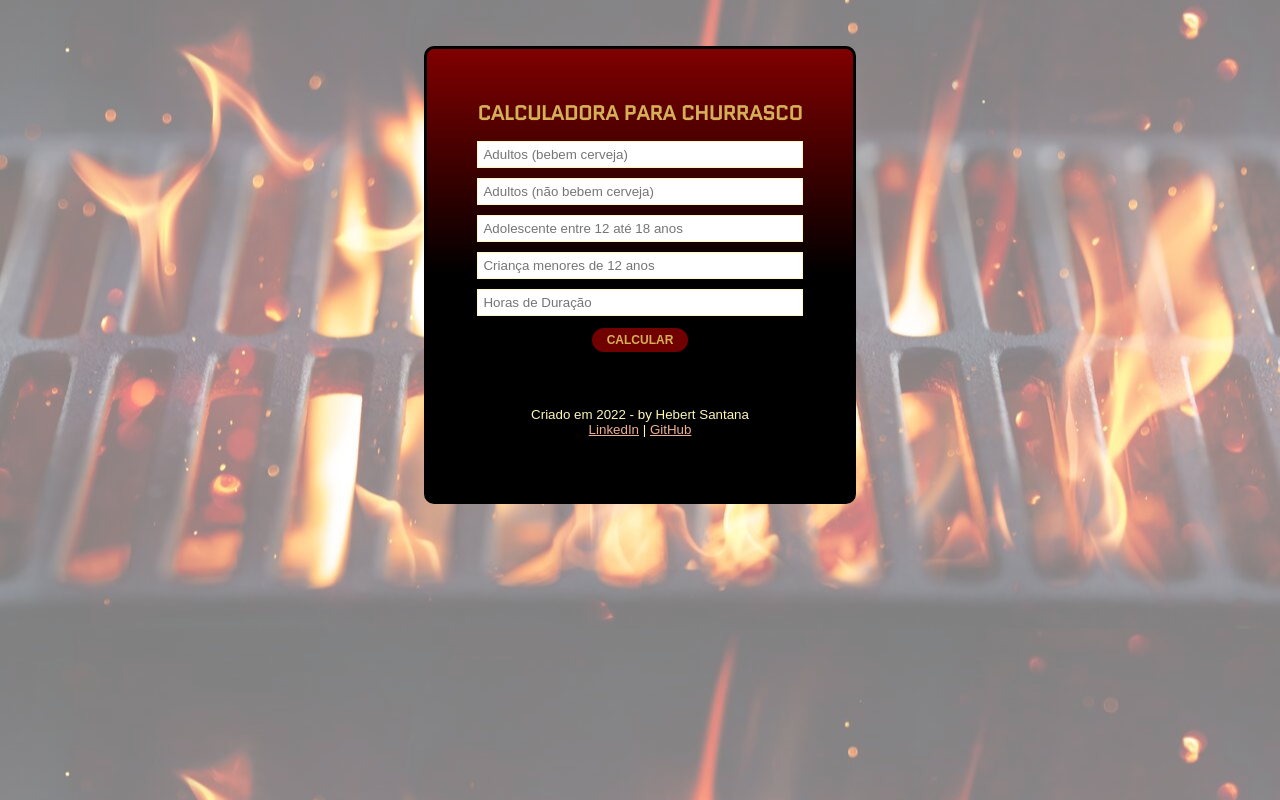
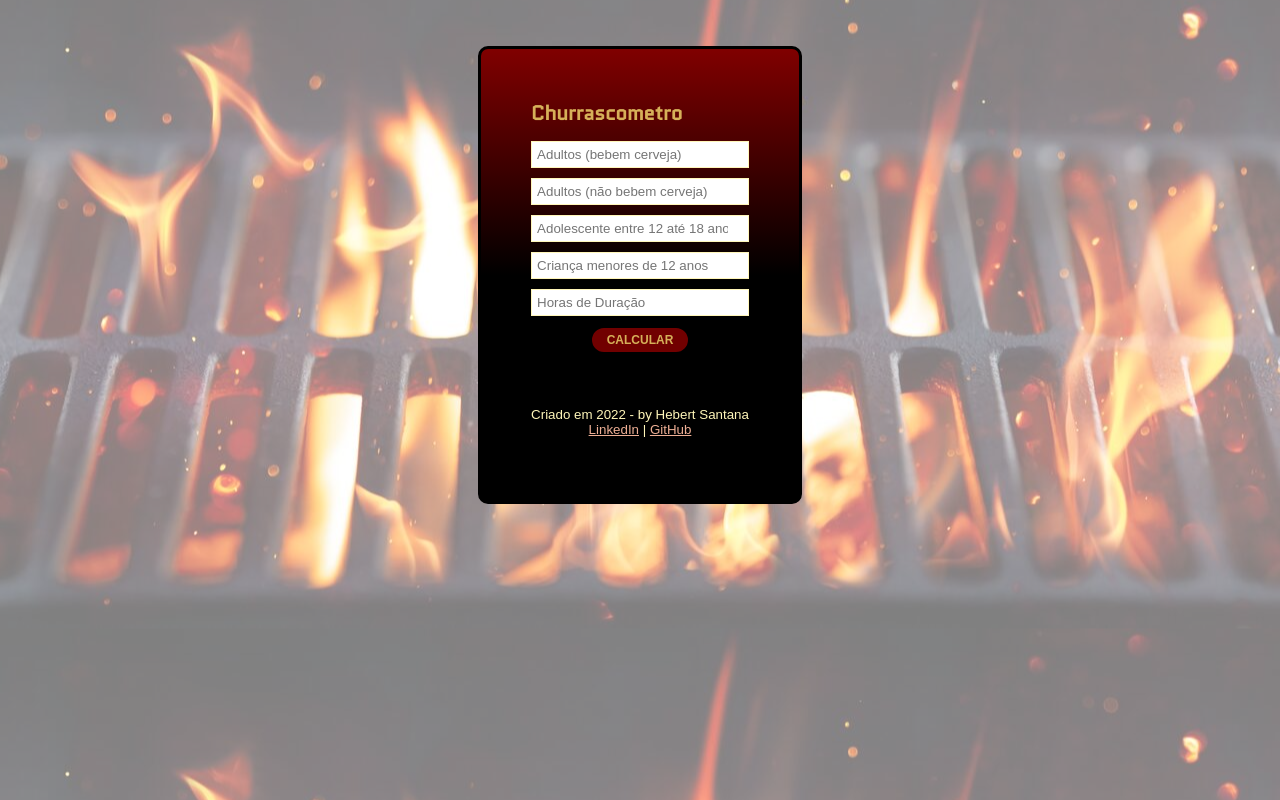
Before and after one commit to hebert-santana/js-churrascometro, a plain HTML site: page index.html in a window 1280 px wide. Drawn offline with Linux system fonts and the light colour scheme.

Commit message:
Update index.html

```diff
--- a/index.html
+++ b/index.html
@@ -8,13 +8,13 @@
     <meta http-equiv="X-UA-Compatible" content="ie=edge">
     <link href="https://fonts.googleapis.com/css2?family=Quantico&family=Russo+One&display=swap" rel="stylesheet">    <link rel="stylesheet" type="text/css" href="./assets/css/styles.css">
 
-    <title>Calculadora para Churrasco</title>
+    <title>Churrascometro</title>
 
 </head>
 
 <body>
 <div class="container">
-    <h1>CALCULADORA PARA CHURRASCO</h1>
+    <h1>Churrascometro</h1>
 <!--    <input id="adultos" name="adultos" type="number" placeholder="Total de Adultos"> -->
     <input id="adultos_bebem" type="number" placeholder="Adultos (bebem cerveja)">
     <input id="adultos_naobebem" type="number" placeholder="Adultos (não bebem cerveja)">
```
